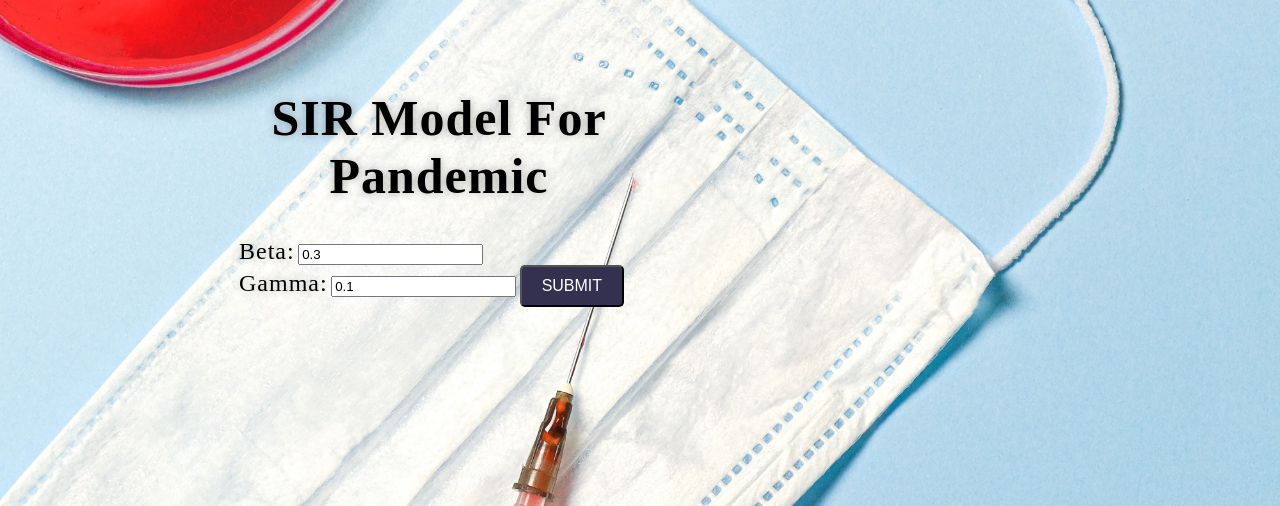
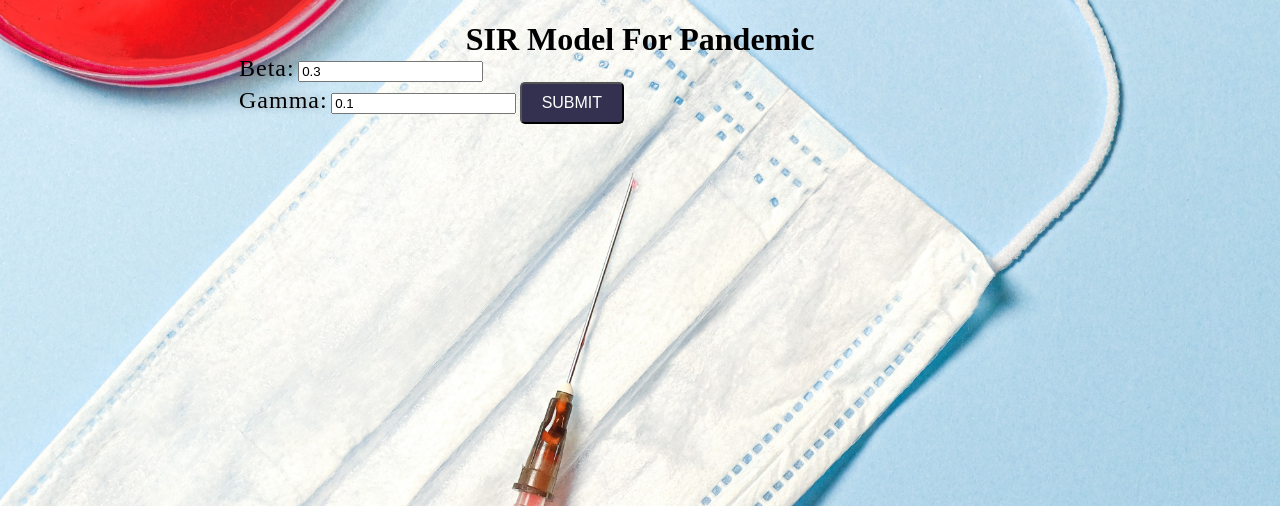
Before and after one commit to syedshahab698/SirModelDeployment, a Flask app: page / in a window 1280 px wide. Shown: the top 506 px of the page. Run offline with Flask 2, Linux system fonts and the light colour scheme.

Commit message:
Update index.html

```diff
--- a/templates/index.html
+++ b/templates/index.html
@@ -5,12 +5,13 @@
 	<link rel="stylesheet" href="{{ url_for('static', filename='style.css') }}">
 </head>
 <body >
+<h1 style="text-align: center;">SIR Model For Pandemic</h1>
 <div class="login">
-    <h1 style="text-align: center;">SIR Model For Pandemic</h1>
+
 	<form action="{{ url_for('predict')}}" method="post">
-		<label style="color:black;" for="beta">Beta:</label>
+		<label  for="beta">Beta:</label>
 		<input  type="text" name="beta" value="{{request.form['beta'] if request.form['beta'] else '0.3'}}" /><br>
-		<label style="color:black;" for="gamma">Gamma:</label>
+		<label  for="gamma">Gamma:</label>
 		<input type="text" name="gamma" value="{{request.form['gamma'] if request.form['gamma'] else '0.1'}}" />
 		<button type="submit" name="submit">Submit</button>
 	</form>
```
